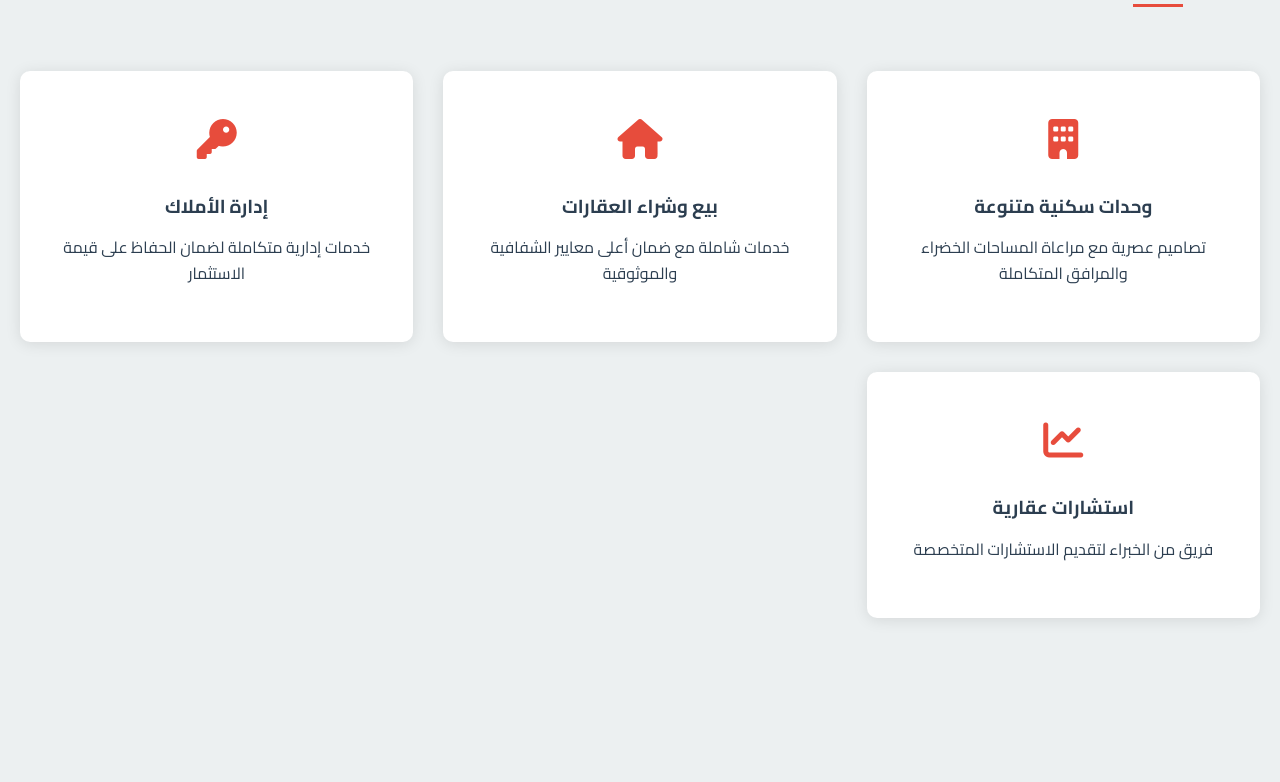
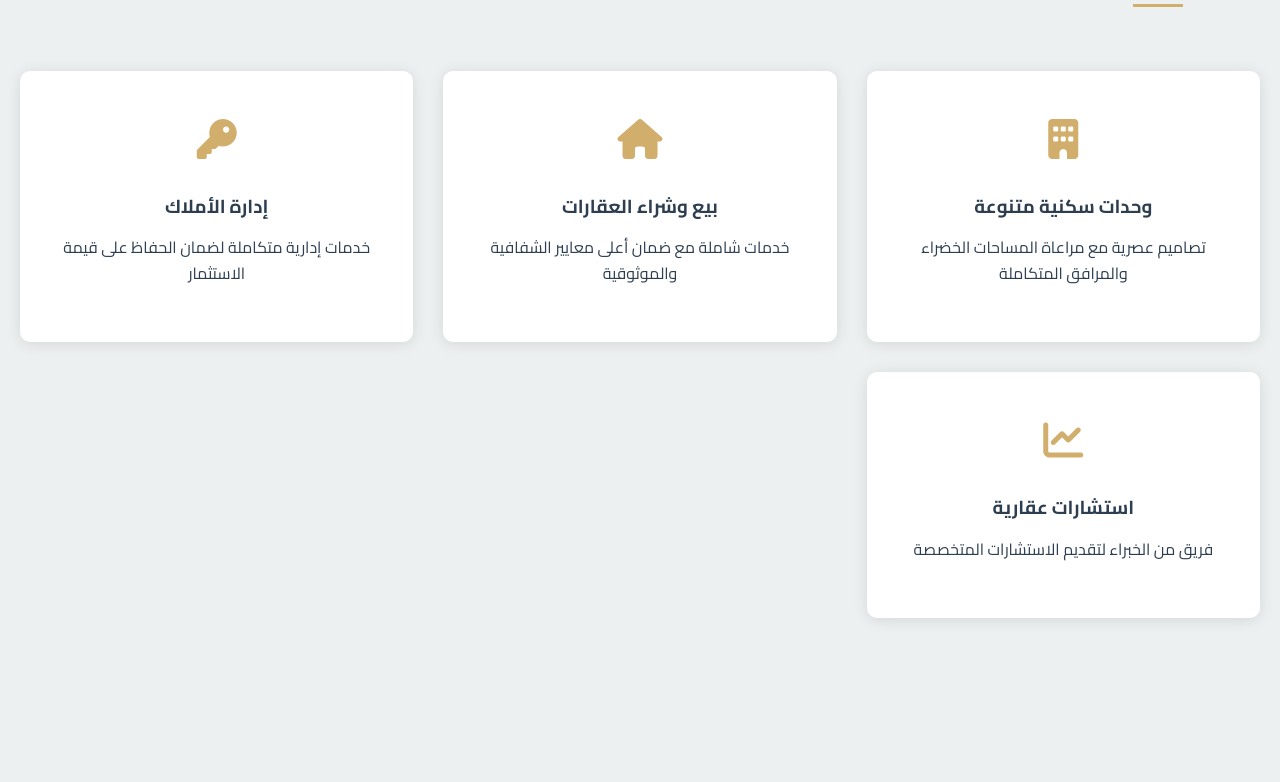
Before and after one commit to moaz-abdeltawab92/hey, a plain HTML site: page index.html in a window 1280 px wide. Shown: the part 1598-2380 px from the top of the page. Drawn offline with nearby package versions, Linux system fonts and the light colour scheme.

Commit message:
update icon color

```diff
--- a/style.css
+++ b/style.css
@@ -1,7 +1,7 @@
 /* Base Styles */
 :root {
     --primary-color: #2C3E50;
-    --secondary-color: #E74C3C;
+    --secondary-color: #D2AE6D;
     --accent-color: #3498DB;
     --text-color: #2C3E50;
     --light-gray: #ECF0F1;
```
